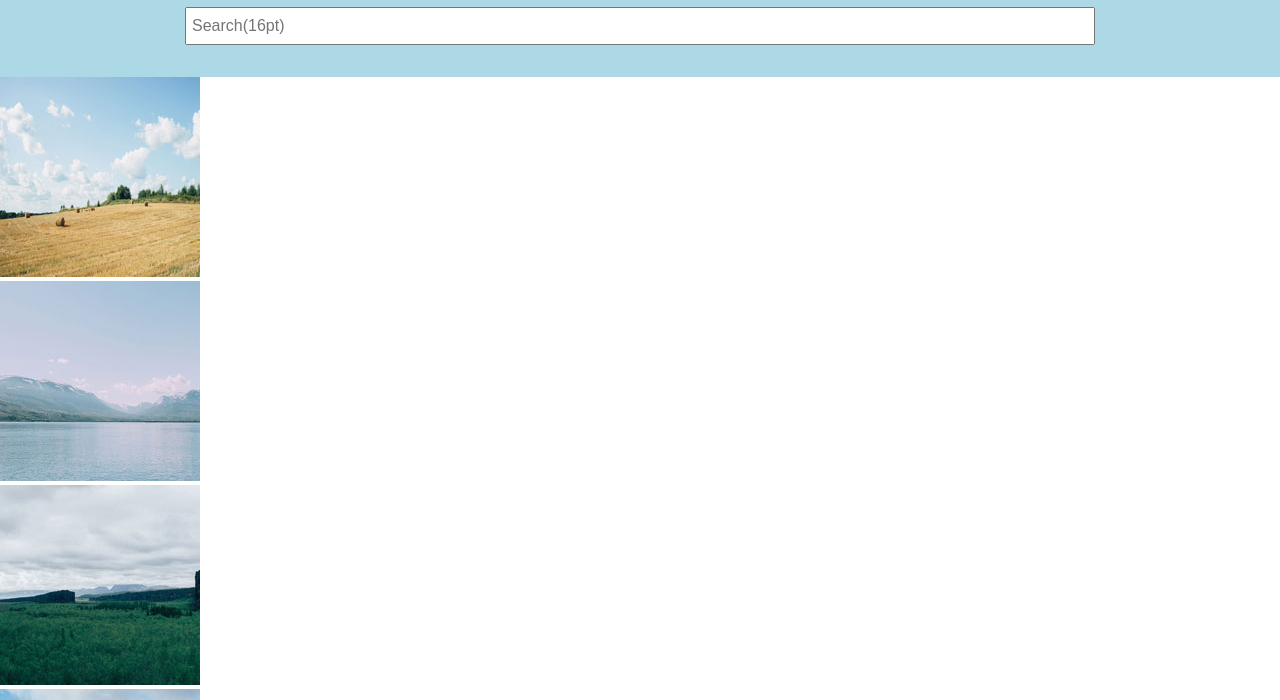
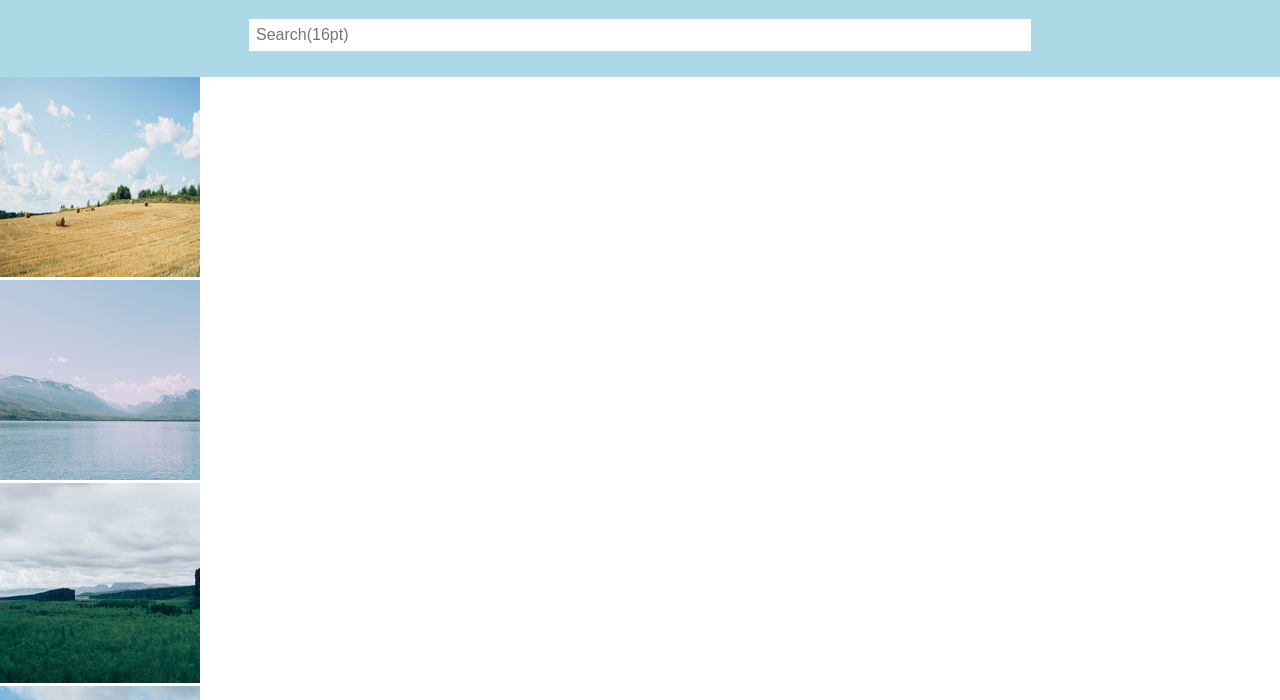
Before and after one commit to JIWU6498/Techdegree-Project5, a plain HTML site: page index.html in a window 1280 px wide. Shown: the part 83-783 px from the top of the page. Drawn offline with Linux system fonts and the light colour scheme; a web font is replaced by a local one.

Commit message:
add search input

```diff
--- /dev/null
+++ b/scss/base/_base.scss
@@ -0,0 +1,9 @@
+/* ============================================= */
+/*              Base styles                      */
+/* ============================================= */
+
+* {
+   font-family: 'Lato', sans-serif;
+   color: #777;
+   box-sizing: border-box;
+}
--- /dev/null
+++ b/scss/base/_index.scss
@@ -0,0 +1 @@
+@import 'base';
--- a/scss/component/_form.scss
+++ b/scss/component/_form.scss
@@ -6,14 +6,13 @@
    margin:auto;
    text-align: center;
    background-color:lightblue;
-   height:60px;
+   height:80px;
 
    .searchInput{
       width:60%;
-      border: 2x solid black;
+      border: 2px solid #ffffff;
       vertical-align: middle;
-      padding:8px 5px;
-      box-sizing:border-box;
-      margin-top:20px;
+      padding:5px 5px;
+      margin:22px auto;
    }
 }
--- a/scss/component/_navigation.scss
+++ b/scss/component/_navigation.scss
@@ -10,9 +10,10 @@
    text-align: center;
 
    .logo{
-      width:50px;
-      height:50px;
+      width:80px;
+      height:80px;
       max-width: 100%;
       padding:15px 15px;
    }
+
 }
```
Also changed, not shown: css/styles.css, 1 other file.
